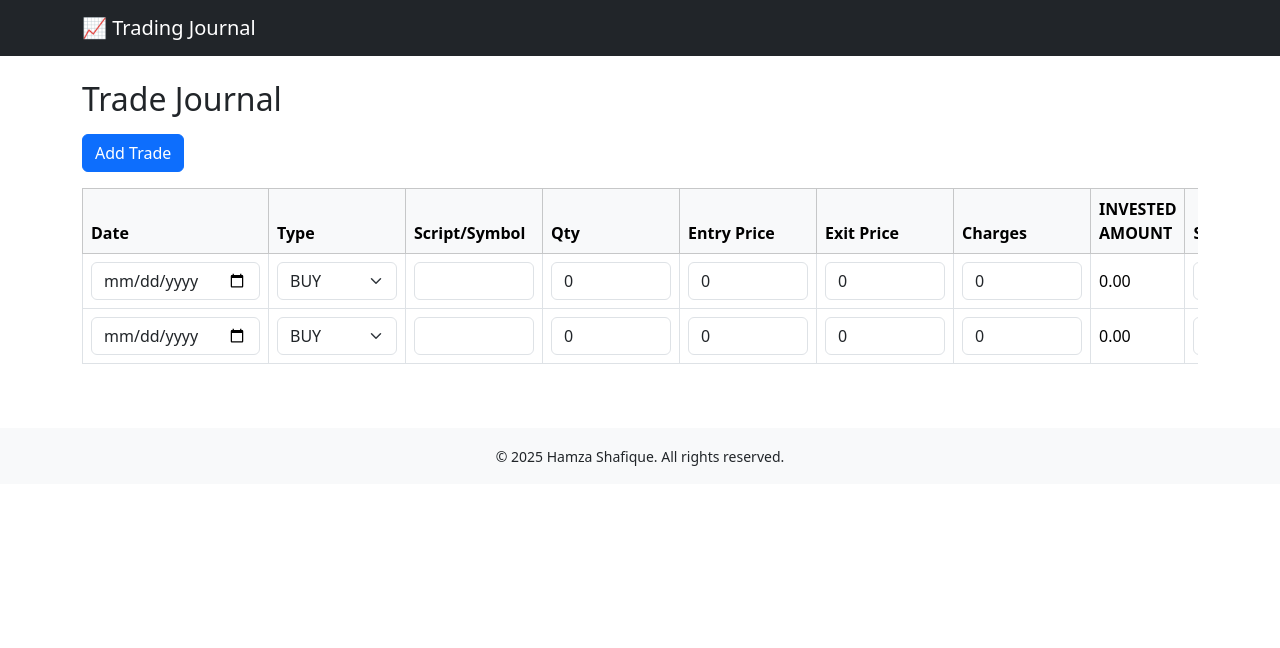
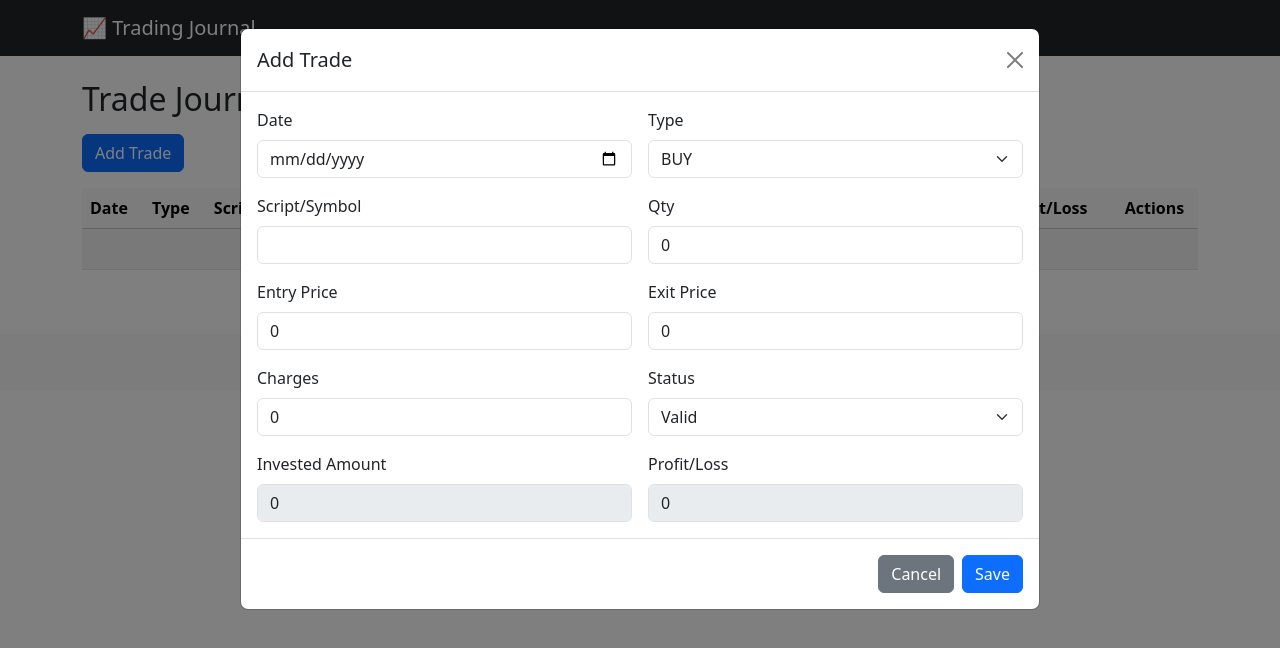
Before and after one commit to hamzash750/Trading-Journal, an Angular app: page /journal in a window 1280 px wide. Both pictures are taken after a click on the button "Add Trade". Shown: the top 648 px of the page. Built offline with nearby package versions, Linux system fonts and the light colour scheme.

Commit message:
feat: use modal forms for journal entries

```diff
--- a/src/app/pages/journal/journal.css
+++ b/src/app/pages/journal/journal.css
@@ -1,4 +1,11 @@
-table input,
-table select {
-  min-width: 120px;
+table {
+  min-width: 900px;
 }
+
+.modal-backdrop {
+  z-index: 1040;
+}
+
+.modal {
+  z-index: 1050;
+}
--- a/src/app/pages/journal/journal.html
+++ b/src/app/pages/journal/journal.html
@@ -1,8 +1,8 @@
 <div class="container my-4">
   <h2 class="mb-3">Trade Journal</h2>
-  <button class="btn btn-primary mb-3" (click)="addTrade()">Add Trade</button>
+  <button class="btn btn-primary mb-3" (click)="openAddModal()">Add Trade</button>
   <div class="table-responsive">
-    <table class="table table-bordered align-middle">
+    <table class="table table-striped align-middle">
       <thead class="table-light">
         <tr>
           <th>Date</th>
@@ -15,32 +15,99 @@
           <th>INVESTED AMOUNT</th>
           <th>Status</th>
           <th>Profit/Loss</th>
+          <th class="text-center">Actions</th>
         </tr>
       </thead>
       <tbody>
-        <tr *ngFor="let trade of trades">
-          <td><input type="date" class="form-control" [(ngModel)]="trade.date" (change)="save()"></td>
-          <td>
-            <select class="form-select" [(ngModel)]="trade.type" (change)="updateProfitLoss(trade)">
-              <option value="BUY">BUY</option>
-              <option value="SELL">SELL</option>
-            </select>
+        <tr *ngFor="let trade of trades; let i = index">
+          <td>{{ trade.date }}</td>
+          <td>{{ trade.type }}</td>
+          <td>{{ trade.script }}</td>
+          <td>{{ trade.qty }}</td>
+          <td>{{ trade.entryPrice }}</td>
+          <td>{{ trade.exitPrice }}</td>
+          <td>{{ trade.charges }}</td>
+          <td>{{ trade.tradeValue | number:'1.2-2' }}</td>
+          <td>{{ trade.status }}</td>
+          <td>{{ trade.profitLoss | number:'1.2-2' }}</td>
+          <td class="text-center">
+            <button class="btn btn-sm btn-secondary me-1" (click)="openEditModal(i)">Edit</button>
+            <button class="btn btn-sm btn-danger" (click)="deleteTrade(i)">Delete</button>
           </td>
-          <td><input type="text" class="form-control" [(ngModel)]="trade.script" (input)="save()"></td>
-          <td><input type="number" class="form-control" [(ngModel)]="trade.qty" (input)="updateProfitLoss(trade)"></td>
-          <td><input type="number" class="form-control" [(ngModel)]="trade.entryPrice" (input)="updateProfitLoss(trade)"></td>
-          <td><input type="number" class="form-control" [(ngModel)]="trade.exitPrice" (input)="updateProfitLoss(trade)"></td>
-          <td><input type="number" class="form-control" [(ngModel)]="trade.charges" (input)="updateProfitLoss(trade)"></td>
-          <td>{{ trade.tradeValue | number:'1.2-2' }}</td>
-          <td>
-            <select class="form-select" [(ngModel)]="trade.status" (change)="save()">
-              <option value="Valid">Valid</option>
-              <option value="N/A">N/A</option>
-            </select>
-          </td>
-          <td>{{ trade.profitLoss | number:'1.2-2' }}</td>
+        </tr>
+        <tr *ngIf="trades.length === 0">
+          <td colspan="11" class="text-center">No trades added yet.</td>
         </tr>
       </tbody>
     </table>
   </div>
 </div>
+
+<!-- Modal -->
+<div class="modal fade" [class.show]="modalVisible" [style.display]="modalVisible ? 'block' : 'none'" tabindex="-1">
+  <div class="modal-dialog modal-lg">
+    <div class="modal-content">
+      <div class="modal-header">
+        <h5 class="modal-title">{{ editingIndex === null ? 'Add Trade' : 'Edit Trade' }}</h5>
+        <button type="button" class="btn-close" (click)="closeModal()"></button>
+      </div>
+      <div class="modal-body">
+        <form>
+          <div class="row g-3">
+            <div class="col-md-6">
+              <label class="form-label">Date</label>
+              <input type="date" class="form-control" [(ngModel)]="editingTrade.date" name="date" (change)="onModalFieldChange()">
+            </div>
+            <div class="col-md-6">
+              <label class="form-label">Type</label>
+              <select class="form-select" [(ngModel)]="editingTrade.type" name="type" (change)="onModalFieldChange()">
+                <option value="BUY">BUY</option>
+                <option value="SELL">SELL</option>
+              </select>
+            </div>
+            <div class="col-md-6">
+              <label class="form-label">Script/Symbol</label>
+              <input type="text" class="form-control" [(ngModel)]="editingTrade.script" name="script" (input)="onModalFieldChange()">
+            </div>
+            <div class="col-md-6">
+              <label class="form-label">Qty</label>
+              <input type="number" class="form-control" [(ngModel)]="editingTrade.qty" name="qty" (input)="onModalFieldChange()">
+            </div>
+            <div class="col-md-6">
+              <label class="form-label">Entry Price</label>
+              <input type="number" class="form-control" [(ngModel)]="editingTrade.entryPrice" name="entryPrice" (input)="onModalFieldChange()">
+            </div>
+            <div class="col-md-6">
+              <label class="form-label">Exit Price</label>
+              <input type="number" class="form-control" [(ngModel)]="editingTrade.exitPrice" name="exitPrice" (input)="onModalFieldChange()">
+            </div>
+            <div class="col-md-6">
+              <label class="form-label">Charges</label>
+              <input type="number" class="form-control" [(ngModel)]="editingTrade.charges" name="charges" (input)="onModalFieldChange()">
+            </div>
+            <div class="col-md-6">
+              <label class="form-label">Status</label>
+              <select class="form-select" [(ngModel)]="editingTrade.status" name="status" (change)="onModalFieldChange()">
+                <option value="Valid">Valid</option>
+                <option value="N/A">N/A</option>
+              </select>
+            </div>
+            <div class="col-md-6">
+              <label class="form-label">Invested Amount</label>
+              <input type="number" class="form-control" [ngModel]="editingTrade.tradeValue" name="tradeValue" disabled>
+            </div>
+            <div class="col-md-6">
+              <label class="form-label">Profit/Loss</label>
+              <input type="number" class="form-control" [ngModel]="editingTrade.profitLoss" name="profitLoss" disabled>
+            </div>
+          </div>
+        </form>
+      </div>
+      <div class="modal-footer">
+        <button type="button" class="btn btn-secondary" (click)="closeModal()">Cancel</button>
+        <button type="button" class="btn btn-primary" (click)="saveTrade()">Save</button>
+      </div>
+    </div>
+  </div>
+</div>
+<div class="modal-backdrop fade show" *ngIf="modalVisible"></div>
--- a/src/app/pages/journal/journal.ts
+++ b/src/app/pages/journal/journal.ts
@@ -13,14 +13,39 @@ import { Trade } from '../../models/trade';
 })
 export class Journal implements OnInit {
   trades: Trade[] = [];
+  modalVisible = false;
+  editingTrade: Trade = this.createTrade();
+  editingIndex: number | null = null;
 
   ngOnInit() {
     const saved = localStorage.getItem('journalTrades');
-    this.trades = saved ? JSON.parse(saved) : [this.createTrade()];
+    this.trades = saved ? JSON.parse(saved) : [];
   }
 
-  addTrade() {
-    this.trades.push(this.createTrade());
+  openAddModal() {
+    this.editingTrade = this.createTrade();
+    this.editingIndex = null;
+    this.modalVisible = true;
+  }
+
+  openEditModal(index: number) {
+    this.editingTrade = { ...this.trades[index] };
+    this.editingIndex = index;
+    this.modalVisible = true;
+  }
+
+  saveTrade() {
+    if (this.editingIndex === null) {
+      this.trades.push({ ...this.editingTrade });
+    } else {
+      this.trades[this.editingIndex] = { ...this.editingTrade };
+    }
+    this.save();
+    this.modalVisible = false;
+  }
+
+  deleteTrade(index: number) {
+    this.trades.splice(index, 1);
     this.save();
   }
 
@@ -35,7 +60,14 @@ export class Journal implements OnInit {
     } else {
       trade.profitLoss = 0;
     }
-    this.save();
+  }
+
+  onModalFieldChange() {
+    this.updateProfitLoss(this.editingTrade);
+  }
+
+  closeModal() {
+    this.modalVisible = false;
   }
 
   private createTrade(): Trade {
```
